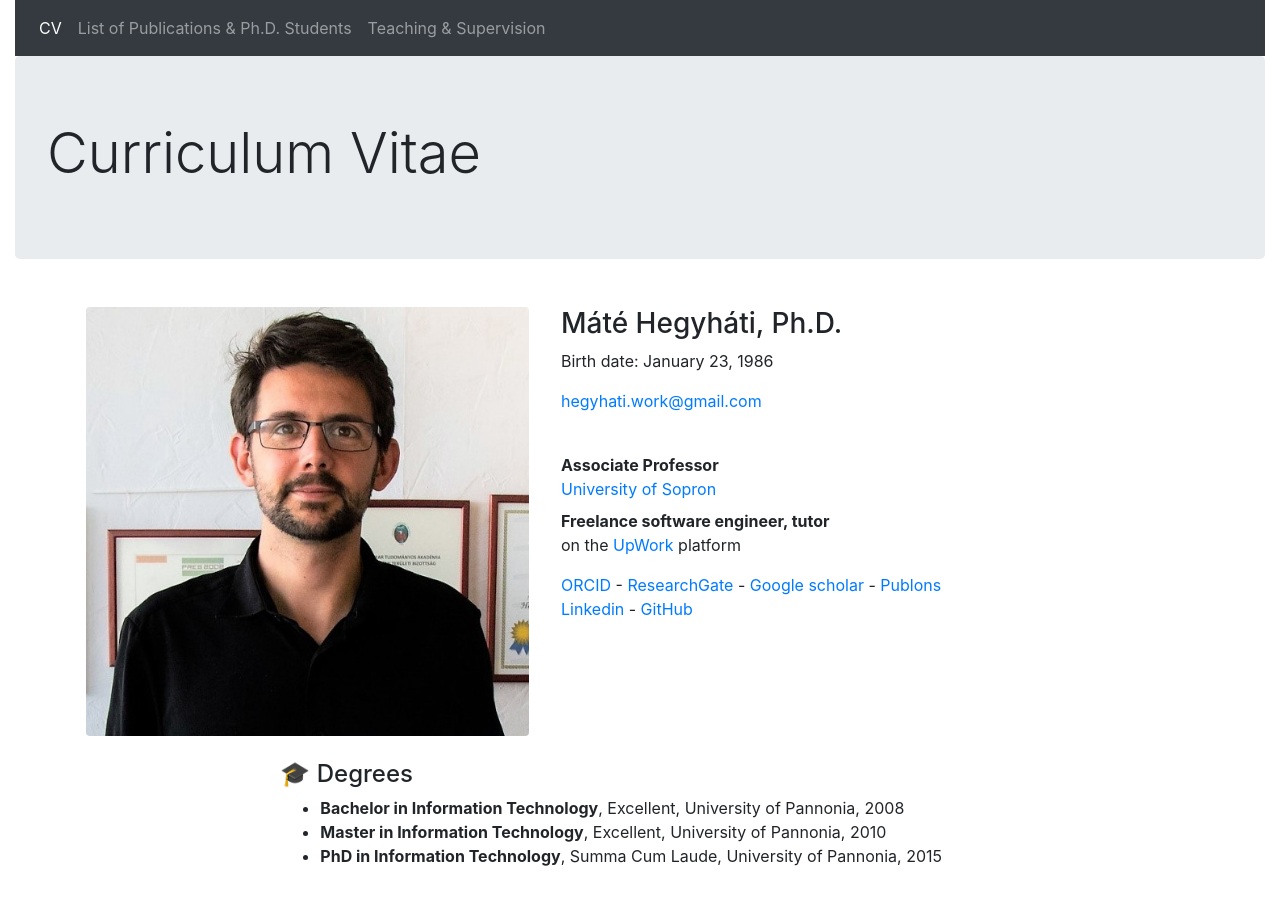
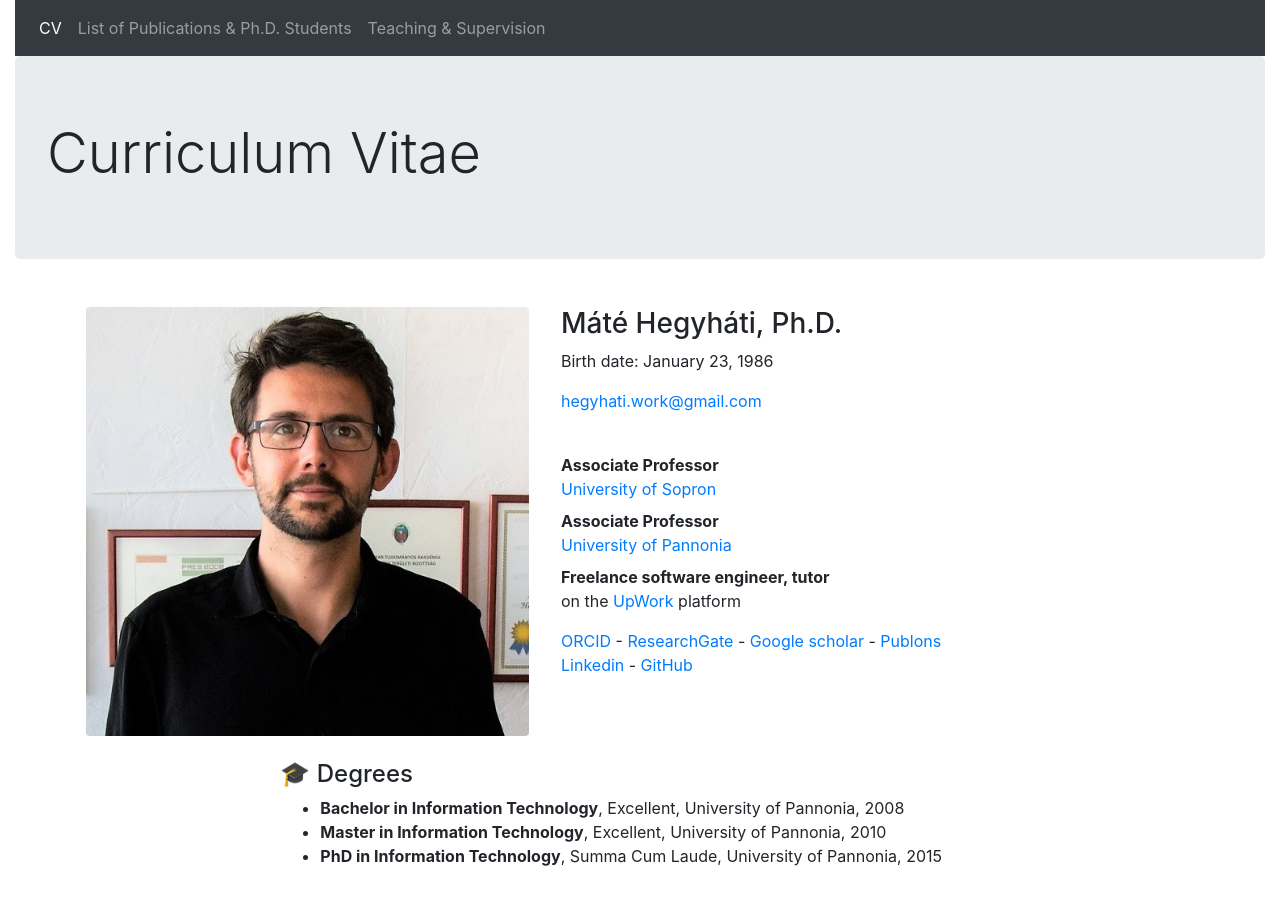
Before and after one commit to hegyhati/hegyhati.github.io, a Jekyll site: the page built from index.html, in a window 1280 px wide and 900 px high. Built offline with Jekyll 4.4.1, drawn with Linux system fonts in a browser that asks for light colours.

Commit message:
Add PE employment

```diff
--- a/_data/teaching.yaml
+++ b/_data/teaching.yaml
@@ -1,4 +1,10 @@
 regular:
+
+- course: Data Structures and Algorithms
+  university: University of Pannonia
+  city: Veszprem
+  country: Hungary
+  start: 2025
 
 - course: Data Structures and Algorithms
   university: University of Sopron
--- a/_includes/cv.html
+++ b/_includes/cv.html
@@ -13,6 +13,8 @@
     <dl>
         <dt>Associate Professor</dt>
             <dd><a  href="http://uni-sopron.hu">University of Sopron</a></dd>
+        <dt>Associate Professor</dt>
+            <dd><a  href="http://uni-pannon.hu">University of Pannonia</a></dd>
         <dt>Freelance software engineer, tutor
             <dd>on the <a href="https://www.upwork.com/freelancers/~01a0649a8d4ae27a60">UpWork</a> platform</dd> </dt>
     </dl>
```
